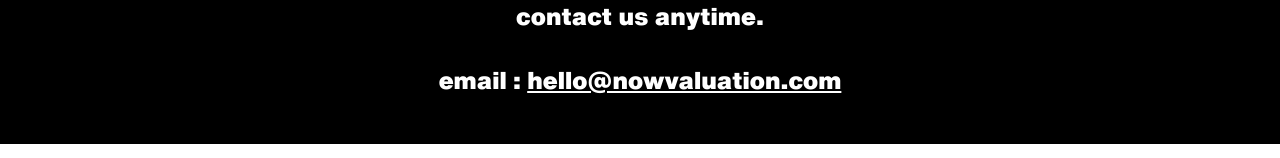
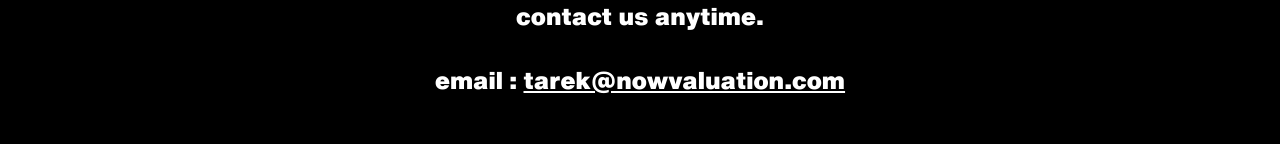
Before and after one commit to remote-cto/now-tnv, a Next.js app: page / in a window 1280 px wide. Shown: the part 1296-1454 px from the top of the page. Built offline with nearby package versions, Linux system fonts and the light colour scheme.

Commit message:
email updated

```diff
--- a/app/components/Contact.tsx
+++ b/app/components/Contact.tsx
@@ -25,7 +25,7 @@
               href="mailto:hello@nowvaluation.com"
               className="text-white hover:text-gray-300 underline"
             >
-              hello@nowvaluation.com
+              tarek@nowvaluation.com
             </a>
           </p>
         </div>
```
